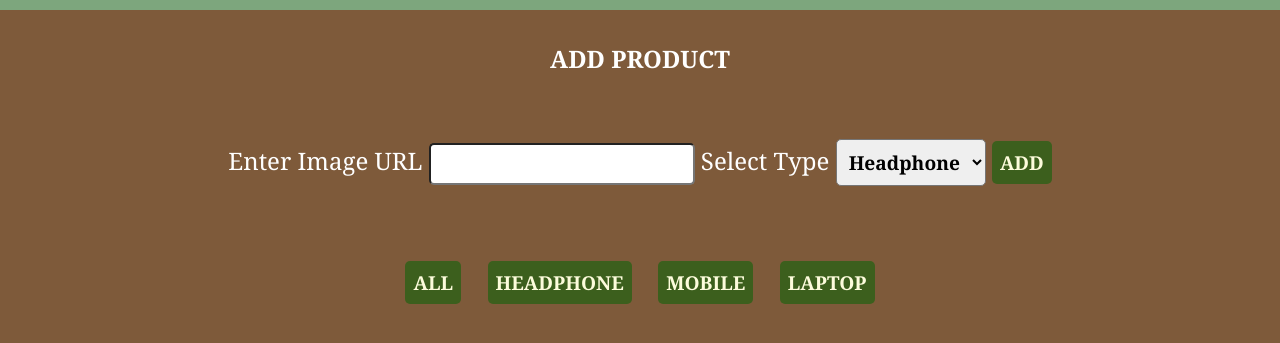
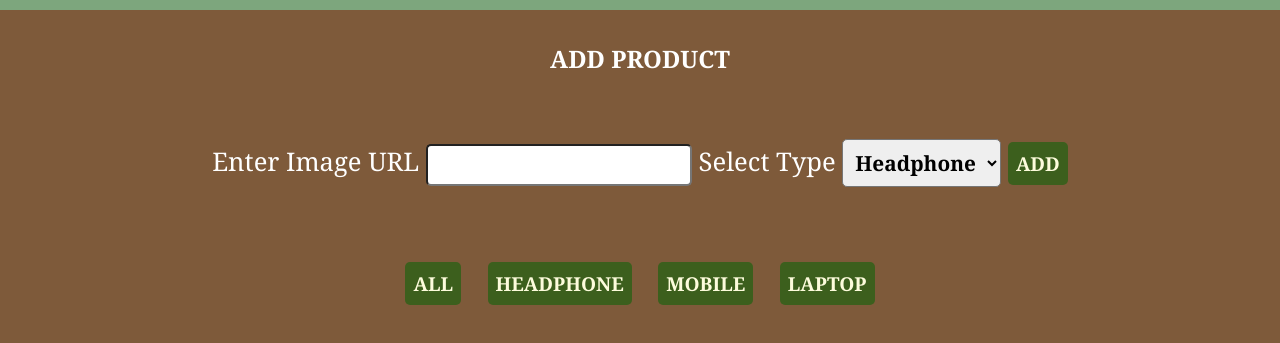
Before and after one commit to abdul-mumin001/aircamp-dom-test-add-delete-filter-nov-27, a plain HTML site: page dom-test/index.html in a window 1280 px wide. Shown: the part 97-440 px from the top of the page. Drawn offline with Linux system fonts and the light colour scheme.

Commit message:
dom-test

```diff
--- a/dom-test/index.html
+++ b/dom-test/index.html
@@ -5,7 +5,7 @@
     <meta http-equiv="X-UA-Compatible" content="IE=edge">
     <meta name="viewport" content="width=device-width, initial-scale=1.0">
     <link rel="stylesheet" href="style.css">
-    <title>DOM test</title>
+    <title>Filterable Gallery by using DOM</title>
 </head>
 <body>
    <header><h1>Filterable Gallery</h1></header>
--- a/dom-test/style.css
+++ b/dom-test/style.css
@@ -22,7 +22,7 @@ color: #fdfcdc;
 }
 form{
 text-align: center;
-font-size: 1.5rem;
+font-size: 1.6rem;
 color: white;
 padding: 2rem;
 }
@@ -34,7 +34,7 @@ padding: 2rem;
 .products{
     border-radius: 5px;
     padding: 0.5rem;
-    font-size: 1.2rem;
+    font-size: 1.3rem;
     font-weight: bold;
 }
 .add_btn{
```
